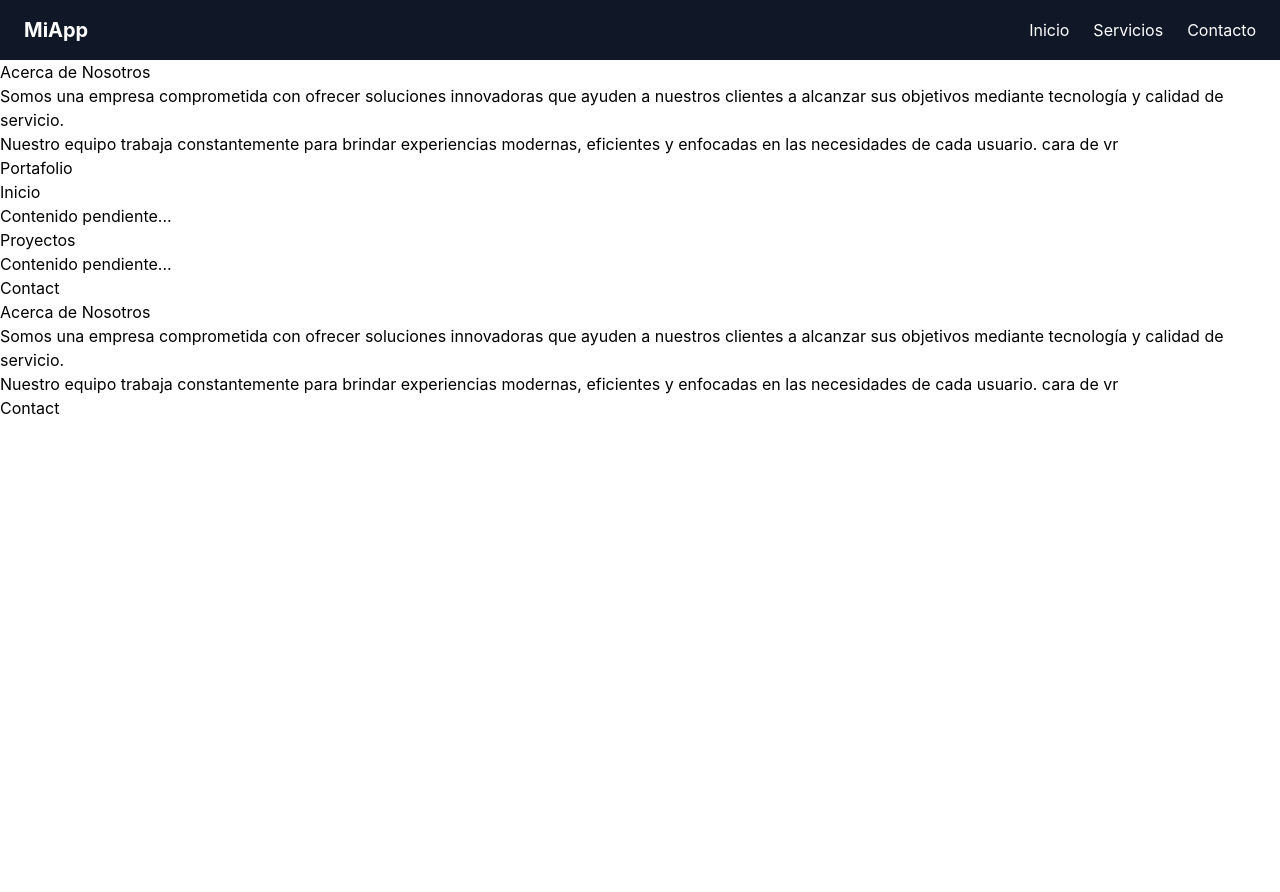
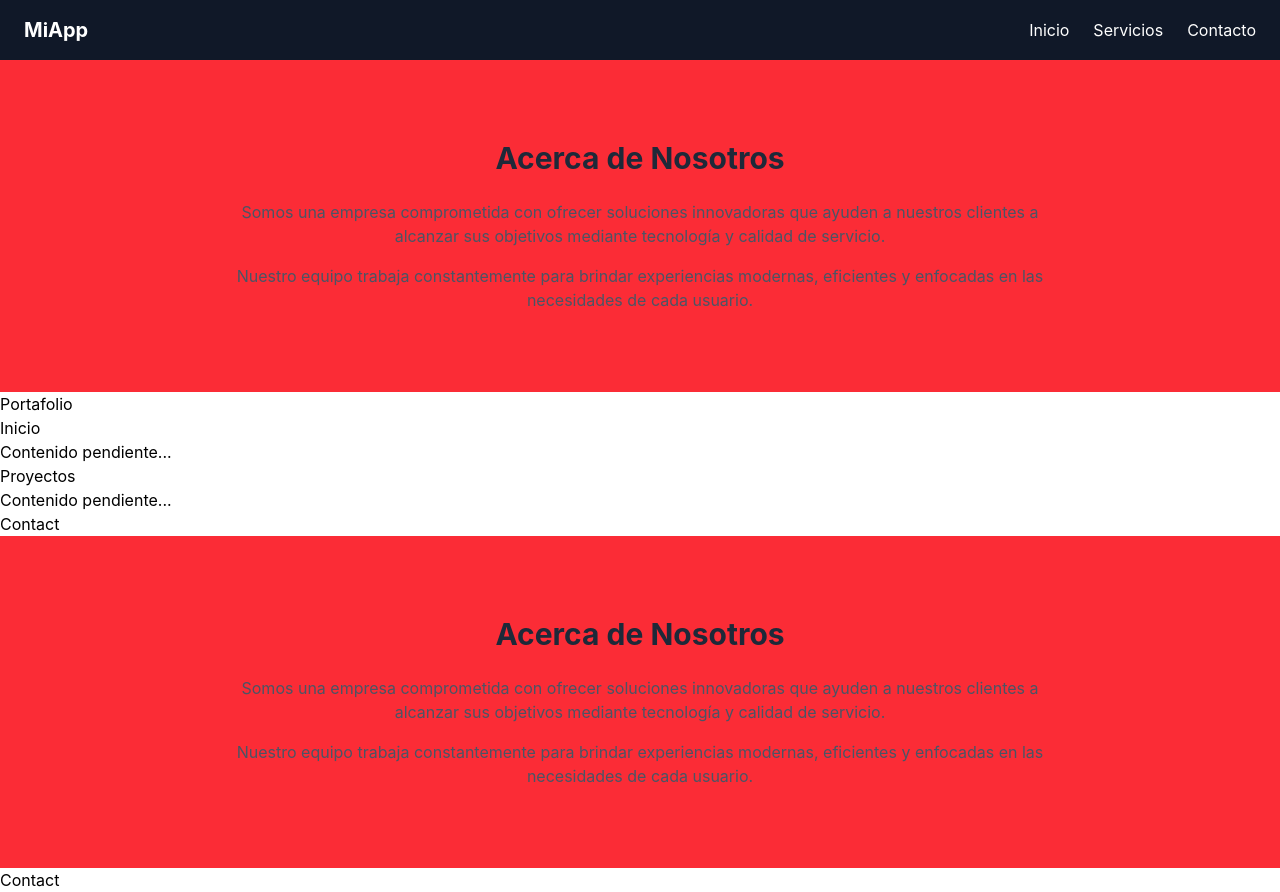
Before and after one commit to alampf/landing-page, a React (Vite) app: page / in a window 1280 px wide. Before the commit the page ends 800 px from the top, so only its background shows below. Built offline with nearby package versions, Linux system fonts and the light colour scheme.

Commit message:
Actualiza componente About

```diff
--- a/src/components/About.jsx
+++ b/src/components/About.jsx
@@ -1,20 +1,24 @@
 function About() {
   return (
-    <section id="about">
-      <h2>Acerca de Nosotros</h2>
+    <section id="about" className="bg-red-500 text-white p-20">
+      <div className="max-w-4xl mx-auto px-6 text-center">
 
-      <p>
+        <h2 className="text-3xl font-bold text-gray-800 mb-6">
+          Acerca de Nosotros
+        </h2>
+
+        <p className="text-gray-600 mb-4">
           Somos una empresa comprometida con ofrecer soluciones innovadoras
           que ayuden a nuestros clientes a alcanzar sus objetivos mediante
           tecnología y calidad de servicio.
         </p>
 
-      <p>
+        <p className="text-gray-600">
           Nuestro equipo trabaja constantemente para brindar experiencias
           modernas, eficientes y enfocadas en las necesidades de cada usuario.
+        </p>
 
-        cara de vr
-      </p>
+      </div>
     </section>
   );
 }
```
Lines whose indentation alone changed are shown as unchanged.
